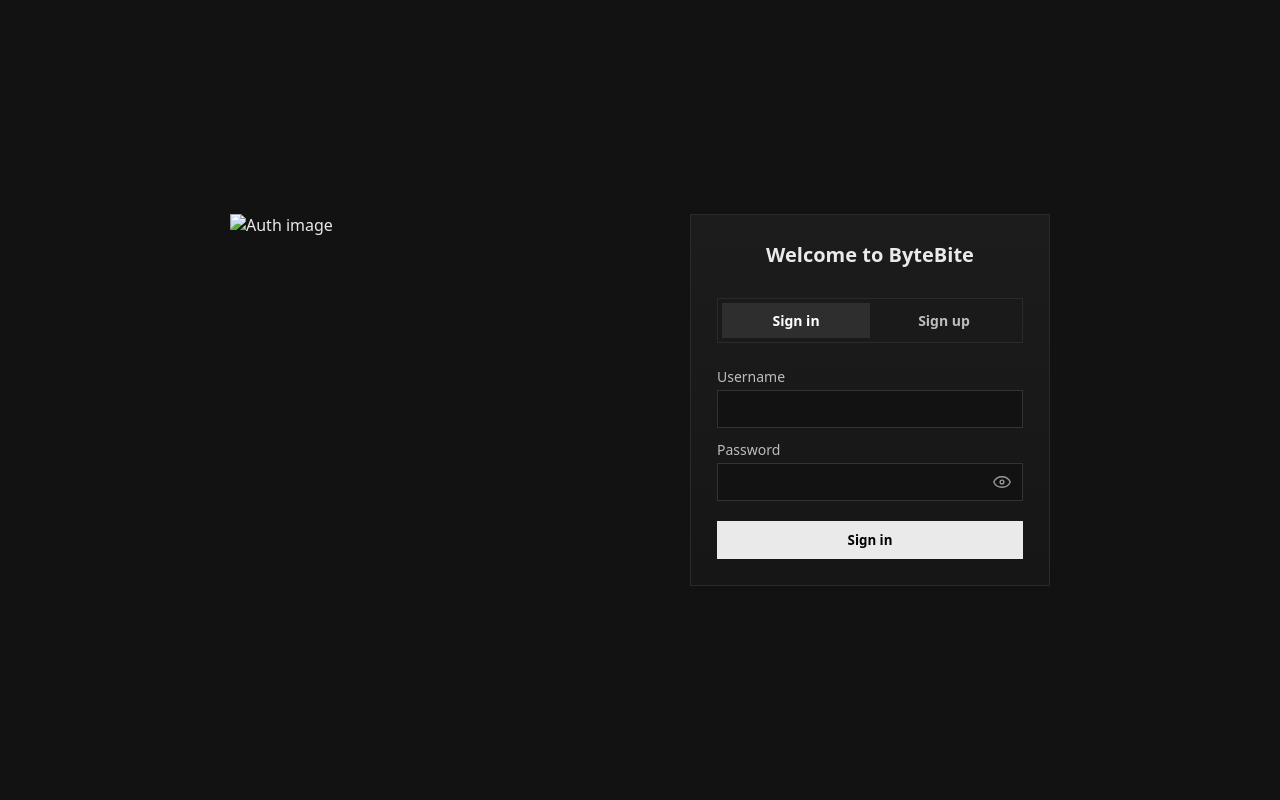
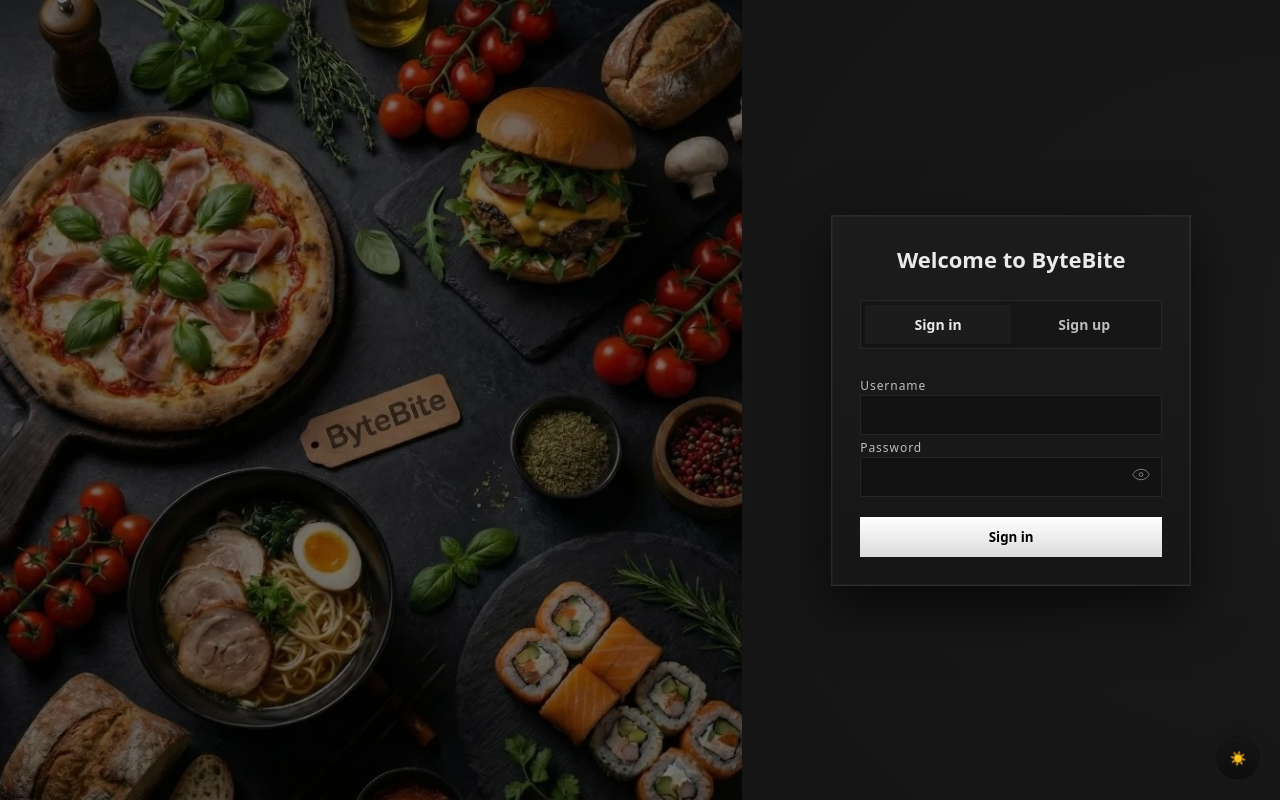
Before and after one commit to Shikhin24/ByteBite, a Django app: page / in a window 1280 px wide. Run offline with Django 5.2, Linux system fonts and the light colour scheme.

Commit message:
Added dark and light mode

```diff
--- a/delivery/Templates/admin_home.html
+++ b/delivery/Templates/admin_home.html
@@ -7,8 +7,8 @@
 </head>
 <body>
     <h3>Welcome to Admin Home</h3>
-    <a href="open_add_restaurant"> add new restaurant</a>
+    <a href="{% url 'open_add_restaurant' %}"> add new restaurant</a>
     <br><br>
-    <a href="show_restaurant"> show restaurants</a>
+    <a href="{% url 'show_restaurant' %}"> show restaurants</a>
 </body>
 </html>
--- a/delivery/Templates/base.html
+++ b/delivery/Templates/base.html
@@ -1,5 +1,6 @@
 <!DOCTYPE html>
 <html lang="en">
+
 <head>
     <meta charset="UTF-8">
     <meta name="viewport" content="width=device-width, initial-scale=1.0">
@@ -7,10 +8,23 @@
     <title>{% block title %}ByteBite{% endblock %}</title>
 
     {% load static %}
+    <script>
+        (function () {
+            const savedTheme = localStorage.getItem("theme");
+            if (savedTheme) {
+                document.documentElement.setAttribute("data-theme", savedTheme);
+            }
+        })();
+    </script>
     <link rel="stylesheet" href="{% static 'css/styles.css' %}">
+
 </head>
 
 <body>
     {% block content %}{% endblock %}
+    <button id="themeToggle" aria-label="Toggle theme">🌙</button>
+
+    <script src="{% static 'js/theme.js' %}"></script>
 </body>
+
 </html>
--- a/delivery/Templates/index.html
+++ b/delivery/Templates/index.html
@@ -8,7 +8,6 @@
 
     <!-- Left image -->
     <div class="auth-image">
-        <img src="{% static 'images/auth.jpg' %}" alt="Auth image">
     </div>
 
     <!-- Auth card -->
@@ -29,7 +28,7 @@
 
       <!-- Sign in -->
       <div id="signinForm" class="auth-form {% if active_tab == 'signin' %}active{% endif %}">
-          <form action="{% url 'signin' %}" method="post">
+        <form action="{% url 'signin' %}" method="post" autocomplete="off">
           {% csrf_token %}
 
           {% if signup_success and active_tab == 'signin' %}
@@ -51,20 +50,18 @@
           <div class="password-field">
             <input type="password" name="password" id="signinPassword">
 
-              <button type="button"
-                      class="toggle-password"
-                      data-target="signinPassword"
+            <button type="button" class="toggle-password" data-target="signinPassword"
               aria-label="Toggle password visibility">
               <!-- eye -->
               <svg class="eye eye-open" viewBox="0 0 24 24">
-                  <path d="M12 5C7 5 2.73 8.11 1 12c1.73 3.89 6 7 11 7s9.27-3.11 11-7c-1.73-3.89-6-7-11-7z"/>
-                  <circle cx="12" cy="12" r="2.5"/>
+                <path d="M12 5C7 5 2.73 8.11 1 12c1.73 3.89 6 7 11 7s9.27-3.11 11-7c-1.73-3.89-6-7-11-7z" />
+                <circle cx="12" cy="12" r="2.5" />
               </svg>
               <!-- eye slash -->
               <svg class="eye eye-closed" viewBox="0 0 24 24">
-                  <path d="M2 2l20 20"/>
-                  <path d="M12 5c5 0 9.27 3.11 11 7"/>
-                  <path d="M1 12c1.73 3.89 6 7 11 7"/>
+                <path d="M2 2l20 20" />
+                <path d="M12 5c5 0 9.27 3.11 11 7" />
+                <path d="M1 12c1.73 3.89 6 7 11 7" />
               </svg>
             </button>
           </div>
@@ -75,7 +72,7 @@
 
       <!-- Sign up -->
       <div id="signupForm" class="auth-form {% if active_tab == 'signup' %}active{% endif %}">
-          <form action="{% url 'signup' %}" method="post">
+        <form action="{% url 'signup' %}" method="post" autocomplete="off">
           {% csrf_token %}
 
           {% if signup_error %}
@@ -91,18 +88,16 @@
           <div class="password-field">
             <input type="password" name="password" id="signupPassword">
 
-              <button type="button"
-                      class="toggle-password"
-                      data-target="signupPassword"
+            <button type="button" class="toggle-password" data-target="signupPassword"
               aria-label="Toggle password visibility">
               <svg class="eye eye-open" viewBox="0 0 24 24">
-                  <path d="M12 5C7 5 2.73 8.11 1 12c1.73 3.89 6 7 11 7s9.27-3.11 11-7c-1.73-3.89-6-7-11-7z"/>
-                  <circle cx="12" cy="12" r="2.5"/>
+                <path d="M12 5C7 5 2.73 8.11 1 12c1.73 3.89 6 7 11 7s9.27-3.11 11-7c-1.73-3.89-6-7-11-7z" />
+                <circle cx="12" cy="12" r="2.5" />
               </svg>
               <svg class="eye eye-closed" viewBox="0 0 24 24">
-                  <path d="M2 2l20 20"/>
-                  <path d="M12 5c5 0 9.27 3.11 11 7"/>
-                  <path d="M1 12c1.73 3.89 6 7 11 7"/>
+                <path d="M2 2l20 20" />
+                <path d="M12 5c5 0 9.27 3.11 11 7" />
+                <path d="M1 12c1.73 3.89 6 7 11 7" />
               </svg>
             </button>
           </div>
--- a/delivery/static/css/styles.css
+++ b/delivery/static/css/styles.css
@@ -1,99 +1,174 @@
-/* ===== RESET ===== */
+/* ===============================
+   THEME VARIABLES
+================================ */
+:root {
+  --bg: #121212;
+
+  --panel: #1c1c1c;
+  --panel-soft: #161616;
+
+  --text: #eaeaea;
+  --text-muted: #bdbdbd;
+
+  --border: rgba(255, 255, 255, 0.08);
+
+  --input-bg: #121212;
+
+  --button-bg: linear-gradient(180deg, #ffffff, #dcdcdc);
+  --button-text: #000;
+
+  --shadow-main: 0 20px 50px rgba(0, 0, 0, 0.65);
+  --shadow-inset: inset 0 0 0 1px rgba(255, 255, 255, 0.04);
+
+  --page-gradient: radial-gradient(circle at right, #1a1a1a, #0f0f0f);
+
+  --image-overlay: linear-gradient(
+    to right,
+    rgba(0, 0, 0, 0.545),
+    rgba(0, 0, 0, 0.5)
+  );
+
+  --eye-color: #9a9a9a;
+}
+
+/* LIGHT THEME – soft & modern */
+[data-theme="light"] {
+  --page-gradient: radial-gradient(circle at top, #e1e5eb, #cfd6df);
+
+  --panel: #f1f3f6;
+  --panel-soft: #e6e9ee;
+
+  --text: #111827;
+  --text-muted: #131414;
+
+  --input-bg: #e9edf2;
+
+  --border: rgba(0, 0, 0, 0.18);
+
+  --button-bg: linear-gradient(180deg, #111, #000);
+  --button-text: #fff;
+
+  --shadow-main: 0 25px 50px rgba(0, 0, 0, 0.25);
+  --shadow-inset: inset 0 0 0 1px rgba(0, 0, 0, 0.05);
+
+  --image-overlay: linear-gradient(
+    to right,
+    rgba(0, 0, 0, 0.329),
+    rgba(0, 0, 0, 0.371)
+  );
+
+  --eye-color: #131313;
+}
+
+/* ===============================
+   RESET
+================================ */
 * {
   margin: 0;
   padding: 0;
   box-sizing: border-box;
   font-family: system-ui, -apple-system, "Segoe UI", Roboto, Arial, sans-serif;
+  transition: background-color 0.25s ease, color 0.25s ease,
+    border-color 0.25s ease, box-shadow 0.25s ease;
 }
 
 body {
-  background: #121212;
-  color: #eaeaea;
+  min-height: 100vh;
+  background: var(--page-gradient);
+  color: var(--text);
 }
 
-.form-container {
-  position: relative;
-  flex: 1;
-}
-
-/* ===== LAYOUT ===== */
+/* ===============================
+   LAYOUT
+================================ */
 .page {
   min-height: 100vh;
-  display: flex;
-  justify-content: center;
-  align-items: center;
 }
 
 .auth-layout {
   display: flex;
-  gap: 40px;
+  min-height: 100vh;
 }
 
+/* ===============================
+   IMAGE
+================================ */
 .auth-image {
-  width: 420px;
+  flex: 0 0 58%;
+  background-image: url("../images/auth-bg.webp");
+  background-size: cover;
+  background-position: center;
+  position: relative;
 }
 
-.auth-image img {
-  width: 100%;
-  height: 100%;
-  object-fit: cover;
+.auth-image::after {
+  content: "";
+  position: absolute;
+  inset: 0;
+  background: var(--image-overlay);
 }
 
-/* ===== CARD ===== */
+/* ===============================
+   CARD
+================================ */
 .card {
   width: 360px;
-  padding: 26px;
-  background: linear-gradient(180deg, #1c1c1c, #161616);
-  border: 1px solid #2a2a2a;
+  margin: auto;
+  padding: 28px;
+  align-self: center;
+
+  background: linear-gradient(180deg, var(--panel), var(--panel-soft));
+
+  border: 1px solid var(--border);
+  box-shadow: var(--shadow-main), var(--shadow-inset);
+  backdrop-filter: blur(6px);
 }
-
 
 .card h2 {
   text-align: center;
-  font-size: 20px;
-  margin-bottom: 30px;
+  margin-bottom: 26px;
+  font-size: 22px;
+  font-weight: 700;
 }
 
-/* ===== TOGGLE BAR ===== */
+/* ===============================
+   TOGGLE BAR
+================================ */
 .auth-toggle {
   display: flex;
-  background: #1a1a1a;
-  border: 1px solid #2a2a2a;
+  background: var(--panel-soft);
+  border: 1px solid var(--border);
   padding: 4px;
   margin-bottom: 24px;
 }
 
 .toggle-btn {
   flex: 1;
-  background: none;
+  background: transparent;
   border: none;
-  padding: 8px 0;
+  padding: 10px 0;
   font-size: 14px;
   font-weight: 600;
-  color: #bdbdbd;
+
+  color: var(--text-muted);
   cursor: pointer;
-  transition:
-    background-color 0.25s ease,
-    color 0.25s ease,
-    box-shadow 0.25s ease;
-}
-
-.toggle-btn:hover {
-  background: #1d1d1d;
 }
 
 .toggle-btn.active {
-  background: #2e2e2e;
-  color: #fff;
+  background: var(--panel);
+  color: var(--text);
+  box-shadow: 0 2px 6px rgba(0, 0, 0, 0.15);
 }
 
+/* ===============================
+   FORMS
+================================ */
 /* ===== FORMS ===== */
 .auth-form {
   display: none;
   opacity: 0;
   transform: translateY(6px);
 }
-
 .auth-form.active {
   display: block;
   animation: formFade 0.2s ease forwards;
@@ -110,52 +185,50 @@
   }
 }
 
-
 label {
-  display: block;
   margin-top: 12px;
-  margin-bottom: 4px;
-  font-size: 14px;
-  color: #bdbdbd;
+  font-size: 12px;
+  letter-spacing: 0.08em;
+  color: var(--text-muted);
 }
 
 input,
 textarea {
   width: 100%;
-  padding: 9px 10px;
-  background: #121212;
-  border: 1px solid #333;
-  color: #eaeaea;
+  padding: 10px;
+  background: var(--input-bg);
+  border: 1px solid var(--border);
+  color: var(--text);
 }
 
 textarea {
   resize: none;
-  height: 60px;
+  height: 70px;
 }
 
 input:focus,
 textarea:focus {
+  outline: none;
   border-color: #777;
-  outline: none;
 }
 
-/* ===== SUBMIT BUTTON ===== */
+/* ===============================
+   BUTTON
+================================ */
 .auth-form button:not(.toggle-password) {
   width: 100%;
   margin-top: 20px;
-  padding: 10px;
-  background: #eaeaea;
-  color: #000;
+  padding: 11px;
+  background: var(--button-bg);
+  color: var(--button-text);
   border: none;
   font-weight: 600;
   cursor: pointer;
 }
 
-.auth-form button:not(.toggle-password):hover {
-  background: #c0c0c0;
-}
-
-/* ===== PASSWORD TOGGLE ===== */
+/* ===============================
+   PASSWORD ICON (FIXED)
+================================ */
 .password-field {
   position: relative;
 }
@@ -169,25 +242,15 @@
   position: absolute;
   top: 50%;
   right: 12px;
-  width: 18px;
-  height: 18px;
   transform: translateY(-50%);
   cursor: pointer;
 }
 
 .toggle-password svg {
-  position: absolute;
-  inset: 0;
-  margin: auto;
   width: 18px;
   height: 18px;
-  stroke: #9a9a9a;
+  stroke: var(--eye-color);
   fill: none;
-  stroke-width: 1.8;
-}
-
-.toggle-password:hover svg {
-  stroke: #fff;
 }
 
 .eye-closed {
@@ -202,15 +265,89 @@
   display: block;
 }
 
+/* ===============================
+   THEME BUTTON
+================================ */
+#themeToggle {
+  position: fixed;
+  bottom: 20px;
+  right: 20px;
+
+  width: 44px;
+  height: 44px;
+  border-radius: 50%;
+
+  background: linear-gradient(180deg, #151515, #0d0d0d);
+  color: #fff;
+
+  border: 1px solid rgba(24, 24, 24, 0);
+  box-shadow: 0 0px 10px rgba(31, 31, 31, 0.35);
+
+  display: flex;
+  align-items: center;
+  justify-content: center;
+  cursor: pointer;
+}
+
+[data-theme="light"] #themeToggle {
+  background: linear-gradient(180deg, #ffffff, #e8e8e8);
+  color: #111;
+  border: 1px solid rgba(0, 0, 0, 0.15);
+}
+/* ===============================
+   FORM MESSAGES (ERROR / SUCCESS)
+================================ */
 .form-msg {
+  margin-bottom: 10px;
+  padding: 6px 7px;
   font-size: 14px;
-  margin-bottom: 8px;
+  line-height: 1.4;
 }
 
 .form-msg.error {
+  background: rgba(255, 77, 77, 0.12);
   color: #ff4d4d;
+  border: 1px solid rgba(255, 77, 77, 0.35);
 }
 
 .form-msg.success {
+  background: rgba(46, 204, 113, 0.12);
   color: #2ecc71;
+  border: 1px solid rgba(46, 204, 113, 0.35);
 }
+
+/* Light theme tuning */
+[data-theme="light"] .form-msg.error {
+  background: rgba(255, 77, 77, 0.08);
+  color: #c0392b;
+}
+
+[data-theme="light"] .form-msg.success {
+  background: rgba(46, 204, 113, 0.1);
+  color: #1e8449;
+}
+
+/* ===============================
+   MOBILE
+================================ */
+@media (max-width: 900px) {
+  .auth-image {
+    display: none;
+  }
+}
+
+#themeToggle.spin {
+  animation: spin 0.4s ease;
+}
+
+@keyframes spin {
+  0% {
+    transform: rotate(0deg) scale(1);
+  }
+  50% {
+    transform: rotate(180deg) scale(1.15);
+  }
+  100% {
+    transform: rotate(360deg) scale(1);
+  }
+}
--- /dev/null
+++ b/delivery/static/js/theme.js
@@ -0,0 +1,28 @@
+document.addEventListener("DOMContentLoaded", () => {
+  const toggleBtn = document.getElementById("themeToggle");
+
+  const current = document.documentElement.dataset.theme || "dark";
+  updateIcon(current);
+
+  toggleBtn.addEventListener("click", () => {
+    const html = document.documentElement;
+    const next = html.dataset.theme === "light" ? "dark" : "light";
+
+    html.dataset.theme = next;
+    localStorage.setItem("theme", next);
+
+    animateIcon(toggleBtn);
+    updateIcon(next);
+  });
+});
+
+function updateIcon(theme) {
+  const btn = document.getElementById("themeToggle");
+  btn.textContent = theme === "light" ? "🌙" : "☀️";
+}
+
+function animateIcon(btn) {
+  btn.classList.remove("spin");
+  void btn.offsetWidth;
+  btn.classList.add("spin");
+}
--- a/delivery/urls.py
+++ b/delivery/urls.py
@@ -7,6 +7,7 @@
     path('open_signin', views.open_signin, name='open_signin'),
     path('signup', views.signup, name='signup'),
     path('signin', views.signin, name='signin'),
+    path('admin_home/', views.admin_home, name='admin_home'),
     path('open_add_restaurant', views.open_add_restaurant, name='open_add_restaurant'),
     path('add_restaurant', views.add_restaurant, name='add_restaurant'),
     path('show_restaurant', views.show_restaurant, name='show_restaurant'),
--- a/delivery/views.py
+++ b/delivery/views.py
@@ -20,11 +20,11 @@
 
 def signup(request):
     if request.method == 'POST':
-        username = request.POST.get('username')
-        password = request.POST.get('password')
-        email = request.POST.get('email')
-        mobile = request.POST.get('mobile')
-        address = request.POST.get('address')
+        username = request.POST.get('username', '').strip()
+        password = request.POST.get('password', '').strip()
+        email = request.POST.get('email', '').strip()
+        mobile = request.POST.get('mobile', '').strip()
+        address = request.POST.get('address', '').strip()
 
         if not username or not password or not email:
             request.session['signup_error'] = 'All fields are mandatory.'
@@ -51,8 +51,8 @@
 
 def signin(request):
     if request.method == 'POST':
-        username = request.POST.get('username')
-        password = request.POST.get('password')
+        username = request.POST.get('username','').strip()
+        password = request.POST.get('password').strip()
 
         if not username or not password:
             request.session['login_error'] = 'Username and password are required.'
@@ -63,7 +63,7 @@
 
             if username == 'admin':
                 request.session['is_admin'] = True
-                return redirect('/admin_home')  # or wherever admin lands
+                return redirect('admin_home')
 
             request.session['is_admin'] = False
             request.session['username'] = username
@@ -73,6 +73,12 @@
             request.session['login_error'] = 'Invalid username or password'
             return redirect('/')
 
+def admin_home(request):
+    # block non-admin access
+    if not request.session.get('is_admin'):
+        return redirect('/')
+
+    return render(request, 'admin_home.html')
 
 def open_add_restaurant(request):
     return render(request, 'add_restaurants.html')
```
Also changed, not shown: db.sqlite3, delivery/static/images/auth-bg.webp (added), delivery/static/images/auth.jpg (deleted), delivery/static/js/auth.js (line endings or trailing spaces). Lines whose indentation alone changed are shown as unchanged.
